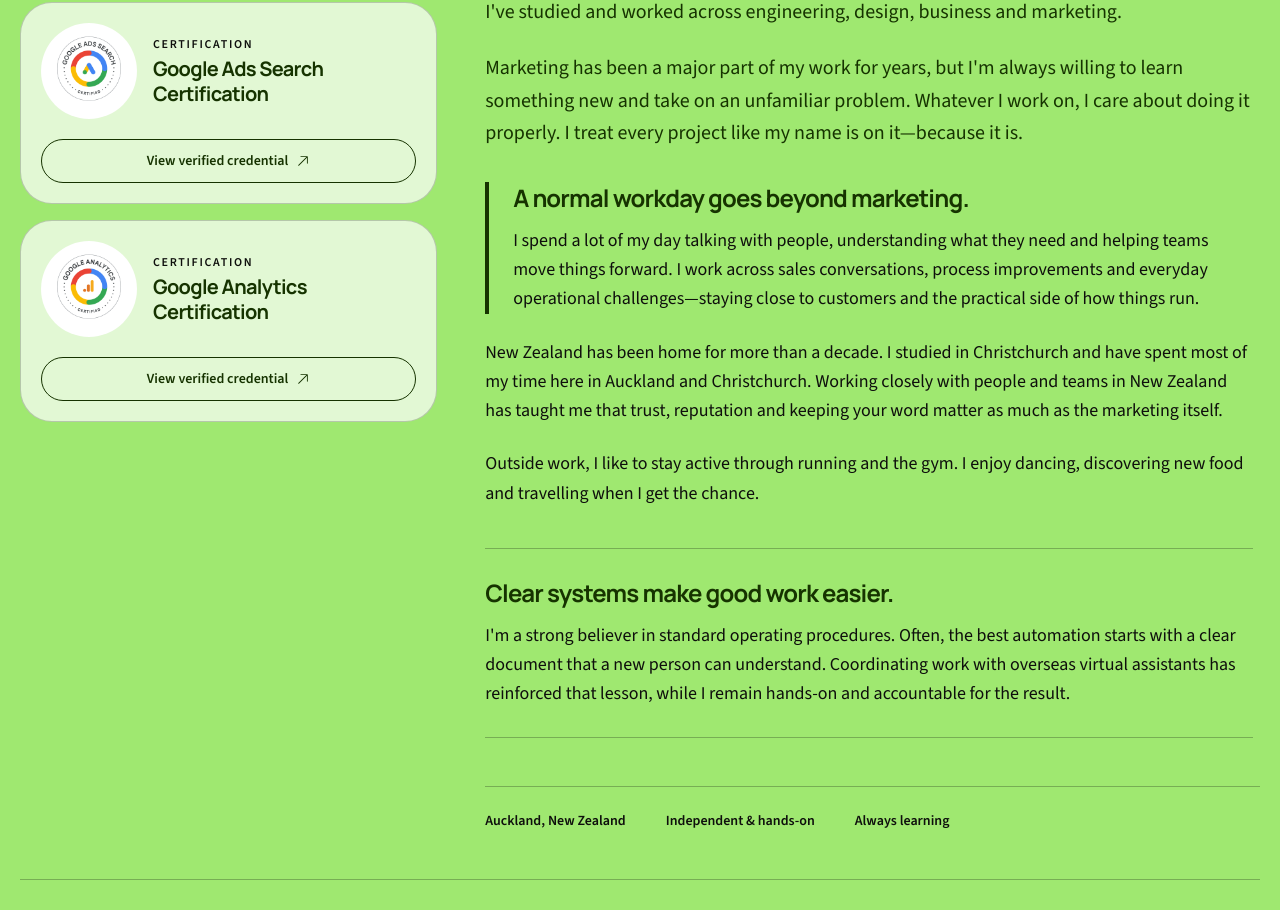
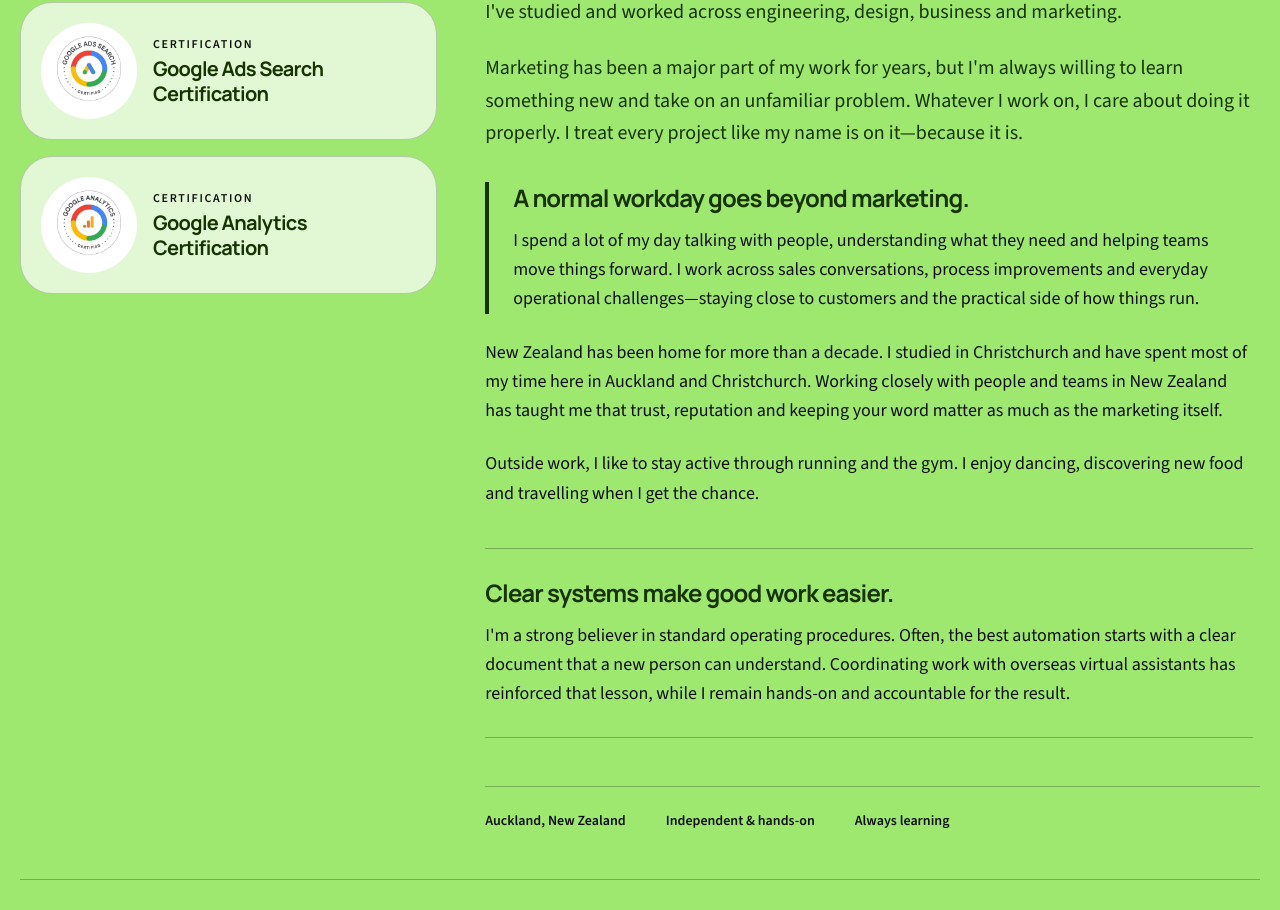
Before and after one commit to taranveerultra-bot/Tara-cv, a Next.js app: page / in a window 1280 px wide. Shown: the part 1327-2237 px from the top of the page. Built offline with nearby package versions, Linux system fonts and the light colour scheme.

Commit message:
Remove certification credential links

```diff
--- a/src/components/PortfolioSections.tsx
+++ b/src/components/PortfolioSections.tsx
@@ -14,13 +14,11 @@ const certifications = [
         title: "Google Ads Search Certification",
         badge: "/images/google-ads-search-certified.png",
         badgeAlt: "Google Ads Search Certified badge",
-        credentialUrl: "https://skillshop.credential.net/e5e90a98-3c4b-4a10-b481-b19713b00d52",
     },
     {
         title: "Google Analytics Certification",
         badge: "/images/google-analytics-certified.png",
         badgeAlt: "Google Analytics Certified badge",
-        credentialUrl: "https://skillshop.credential.net/807c8ed7-4da4-4960-aac6-e001e9344d5c",
     },
 ];
 
@@ -216,15 +214,6 @@ export const AboutSection = () => (
                                         </h3>
                                     </div>
                                 </div>
-                                <Link
-                                    href={certification.credentialUrl}
-                                    target="_blank"
-                                    rel="nofollow noopener noreferrer"
-                                    className="mt-5 inline-flex min-h-11 w-full items-center justify-center gap-2 rounded-full border border-secondary px-5 py-2.5 text-sm font-semibold text-secondary transition hover:bg-secondary hover:text-white"
-                                >
-                                    View verified credential
-                                    <HiArrowUpRight aria-hidden="true" />
-                                </Link>
                             </article>
                         ))}
                     </div>
```
